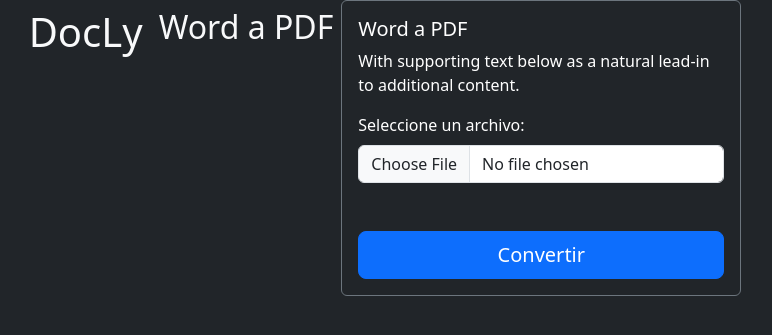
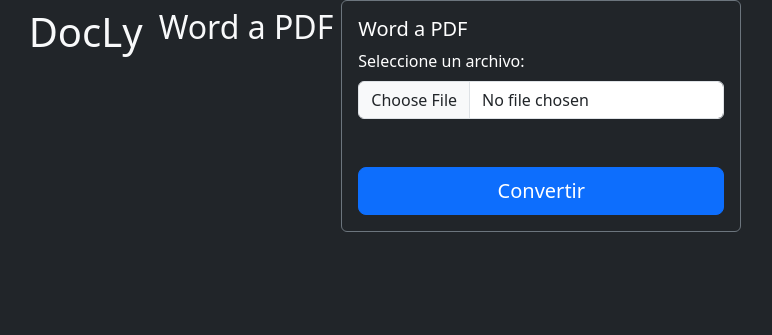
Before and after one commit to seminarioA/BitBrain, a Flask app: page / in a window 1280 px wide. Shown: the top 335 px of the page, without its empty margins (259-1031 px from the left). Run offline with Flask 3, Linux system fonts and the light colour scheme.

Commit message:
Mod html

```diff
--- a/templates/index.html
+++ b/templates/index.html
@@ -14,8 +14,6 @@
         <div class="card text-bg-dark mb-0 border-secondary" style="width: 25rem;">
             <div class="card-body">
             <h5 class="card-title">Word a PDF</h5>
-            <p class="card-text">With supporting text below as a natural lead-in to additional content.</p>
-
             <div class="mb-3">
                 <label for="formFile" class="form-label">Seleccione un archivo:</label>
                 <input class="form-control" type="file" id="formFile">
```
